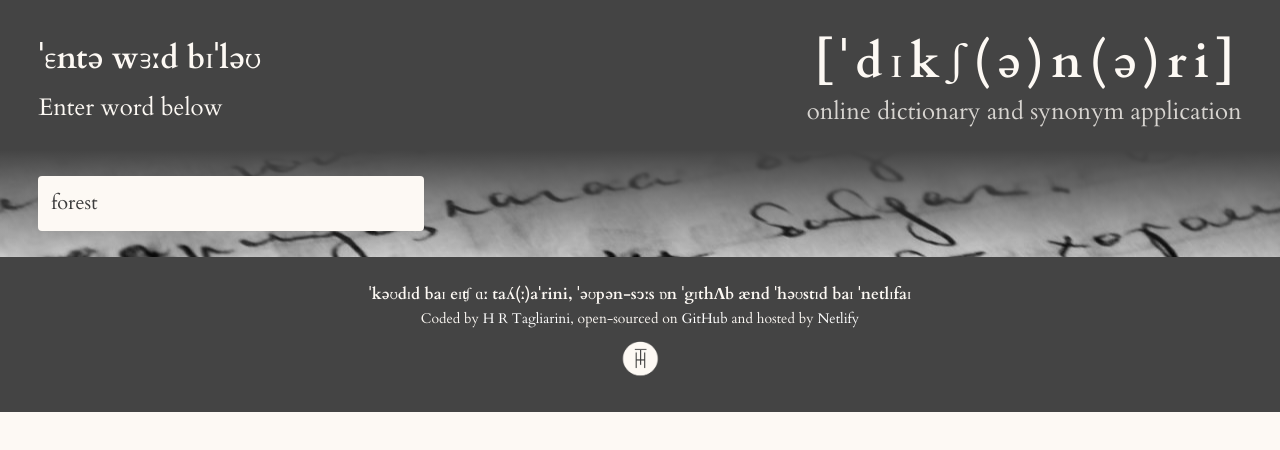
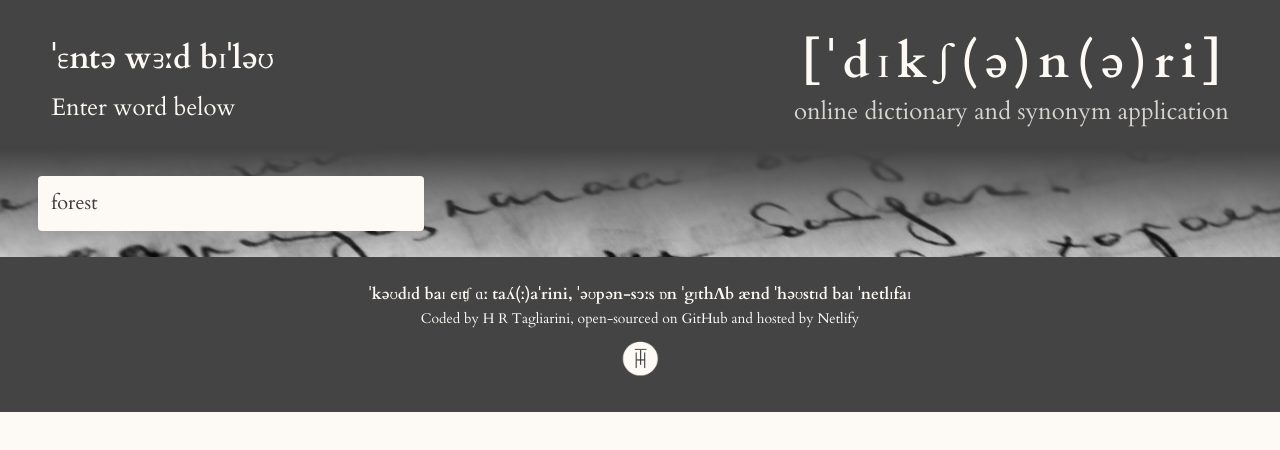
Before and after one commit to HRHTaggers/react-dictionary-app, a React (Create React App) app: page / in a window 1280 px wide. Shown: the top 450 px of the page. Built offline with nearby package versions, Linux system fonts and the light colour scheme; no server answers.

Commit message:
Updated header padding

```diff
--- a/src/App.css
+++ b/src/App.css
@@ -12,7 +12,7 @@ body {
 
 .App__header {
   margin: 0px 0px -10px 0px;
-  padding: 2% 3%;
+  padding: 2% 4%;
   background-color: rgb(68, 68, 68);
   color: rgb(253, 249, 244);
   text-align: right;
```
